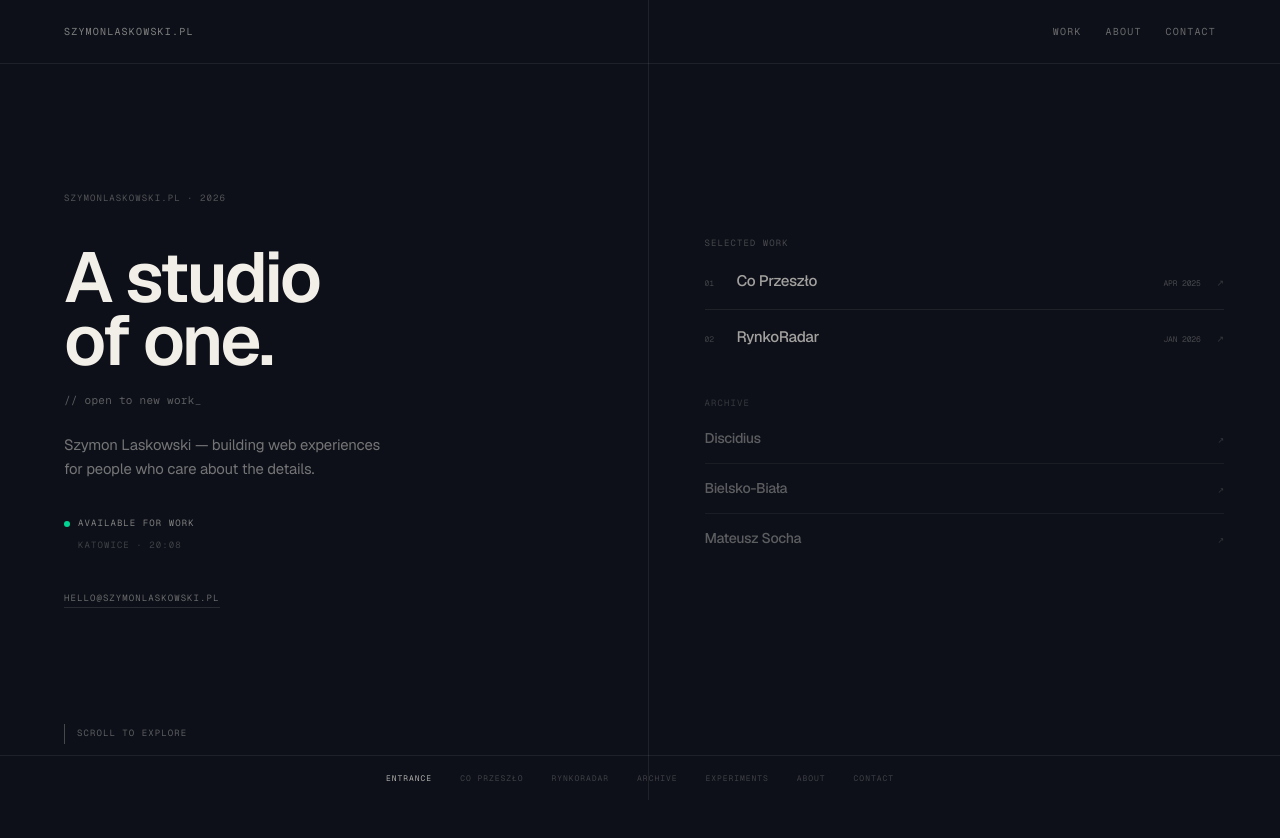
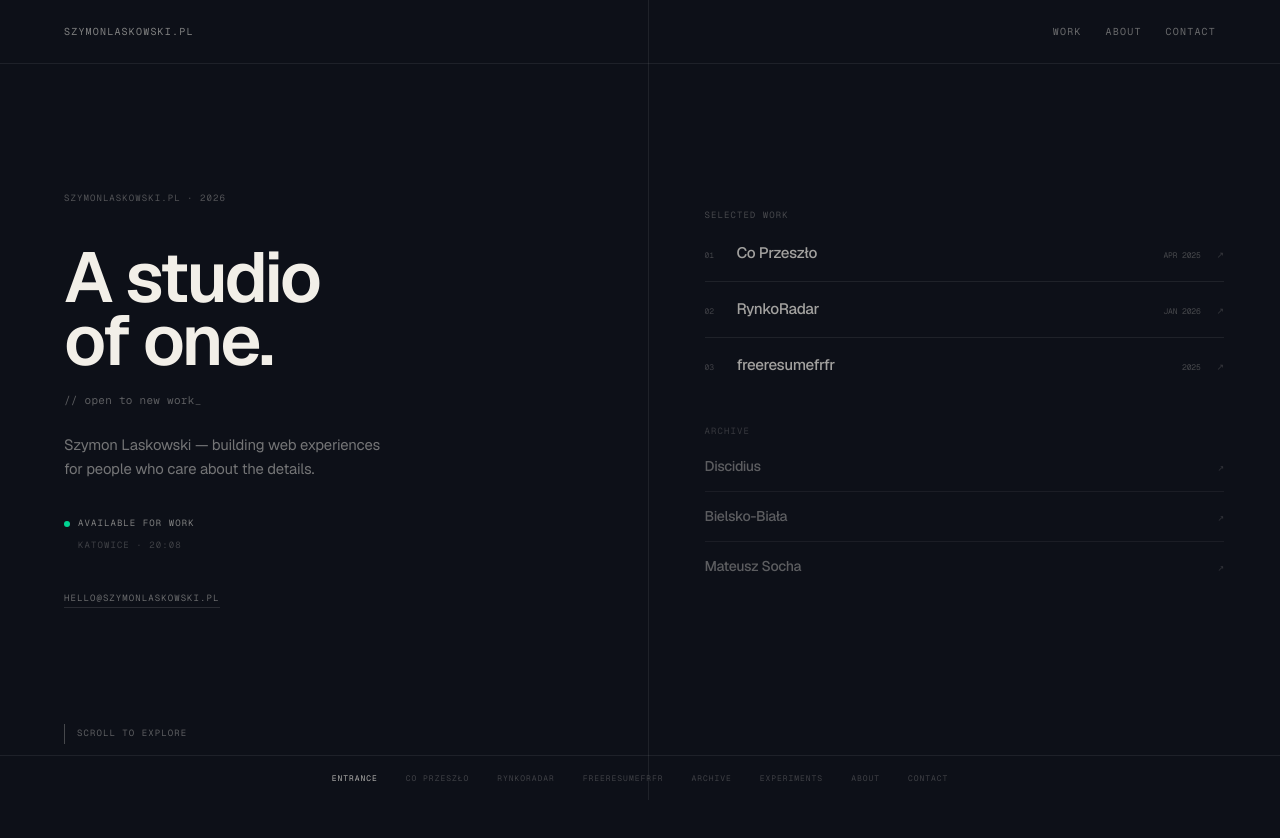
Before and after one commit to SimonLaskowsky/portfolio, a Next.js app: page / in a window 1280 px wide. Shown: the top 838 px of the page. Built offline with nearby package versions, Linux system fonts and the light colour scheme.

Commit message:
feat: added freeresumefrfr project to portfolio

```diff
--- a/src/content/experiments/index.ts
+++ b/src/content/experiments/index.ts
@@ -1,11 +1,9 @@
-import freeresumefrfr from "./freeresumefrfr";
 import clocky from "./clocky";
 import coffeNews from "./coffe-news";
 
 // Side projects on the shelf. The `number` field on each item controls
 // its displayed counter — keep them sequential when you reorder.
 export const experiments = [
-  freeresumefrfr,
   clocky,
   coffeNews,
 ];
--- /dev/null
+++ b/src/content/hero/freeresumefrfr.ts
@@ -0,0 +1,40 @@
+import type { HeroProject } from "../types";
+
+const freeresumefrfr: HeroProject = {
+  id: "freeresumefrfr",
+  name: "freeresumefrfr",
+  tagline: "Twoje CV nie powinno nic kosztować.",
+  year: "2025",
+  role: "Design · Engineering",
+  wall: {
+    src: "/img/freeresumefrfr.png",
+    alt: "freeresumefrfr — darmowy kreator CV",
+    objectPosition: "50% 20%",
+  },
+  monitor: { kind: "iframe", src: "https://freeresumefrfr.com" },
+  summary:
+    "Free résumé builder with no signup and no paywall. Pick a template, fill out the form, export a pixel-perfect PDF — unlimited times, forever.",
+  tech: ["Next.js", "TypeScript", "Tailwind"],
+  link: {
+    label: "freeresumefrfr.com",
+    href: "https://freeresumefrfr.com",
+  },
+  hotspots: [
+    {
+      x: 0.72,
+      y: 0.45,
+      title: "No paywall",
+      detail:
+        "Every template and export is completely free — no account, no credit card, no limits.",
+    },
+    {
+      x: 0.3,
+      y: 0.6,
+      title: "Instant PDF export",
+      detail:
+        "One click generates a print-ready PDF straight in the browser, no server-side rendering needed.",
+    },
+  ],
+};
+
+export default freeresumefrfr;
--- a/src/content/hero/index.ts
+++ b/src/content/hero/index.ts
@@ -1,5 +1,6 @@
 import coprzeszlo from "./co-przeszlo";
 import rynkoradar from "./rynkoradar";
+import freeresumefrfr from "./freeresumefrfr";
 
 // Order here controls the order of hero stations on the workshop floor.
 // Adding a new hero: create a sibling file, import it here, append to the
@@ -7,4 +8,5 @@ import rynkoradar from "./rynkoradar";
 export const heroProjects = [
   coprzeszlo,
   rynkoradar,
+  freeresumefrfr,
 ];
```
Also changed, not shown: public/img/freeresumefrfr.png (added).
